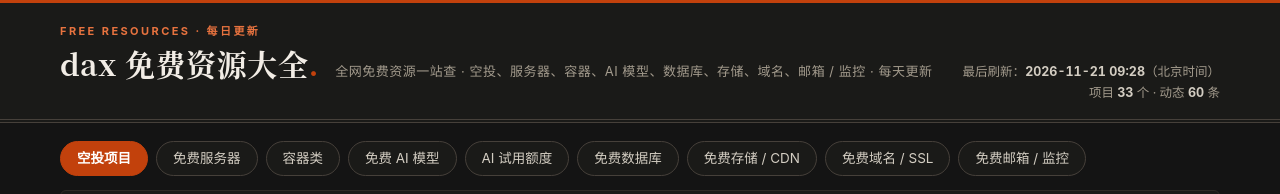
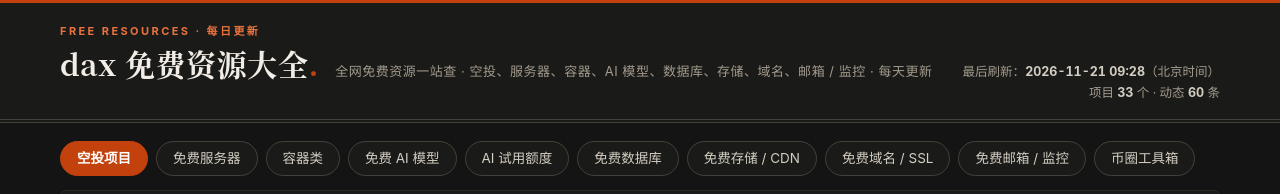
Before and after one commit to sanpangzi571/dax-free-resources, a plain HTML site: page index.html in a window 1280 px wide. Shown: the top 194 px of the page. Drawn offline with Linux system fonts and the light colour scheme.

Commit message:
新增币圈工具箱版块切换

```diff
--- a/index.html
+++ b/index.html
@@ -29,6 +29,7 @@
     <button type="button" class="view-tab" data-view="storage">免费存储 / CDN</button>
     <button type="button" class="view-tab" data-view="domains">免费域名 / SSL</button>
     <button type="button" class="view-tab" data-view="email">免费邮箱 / 监控</button>
+    <button type="button" class="view-tab" data-view="crypto">币圈工具箱</button>
   </nav>
 
   <section class="toolbar" aria-label="筛选">
```
